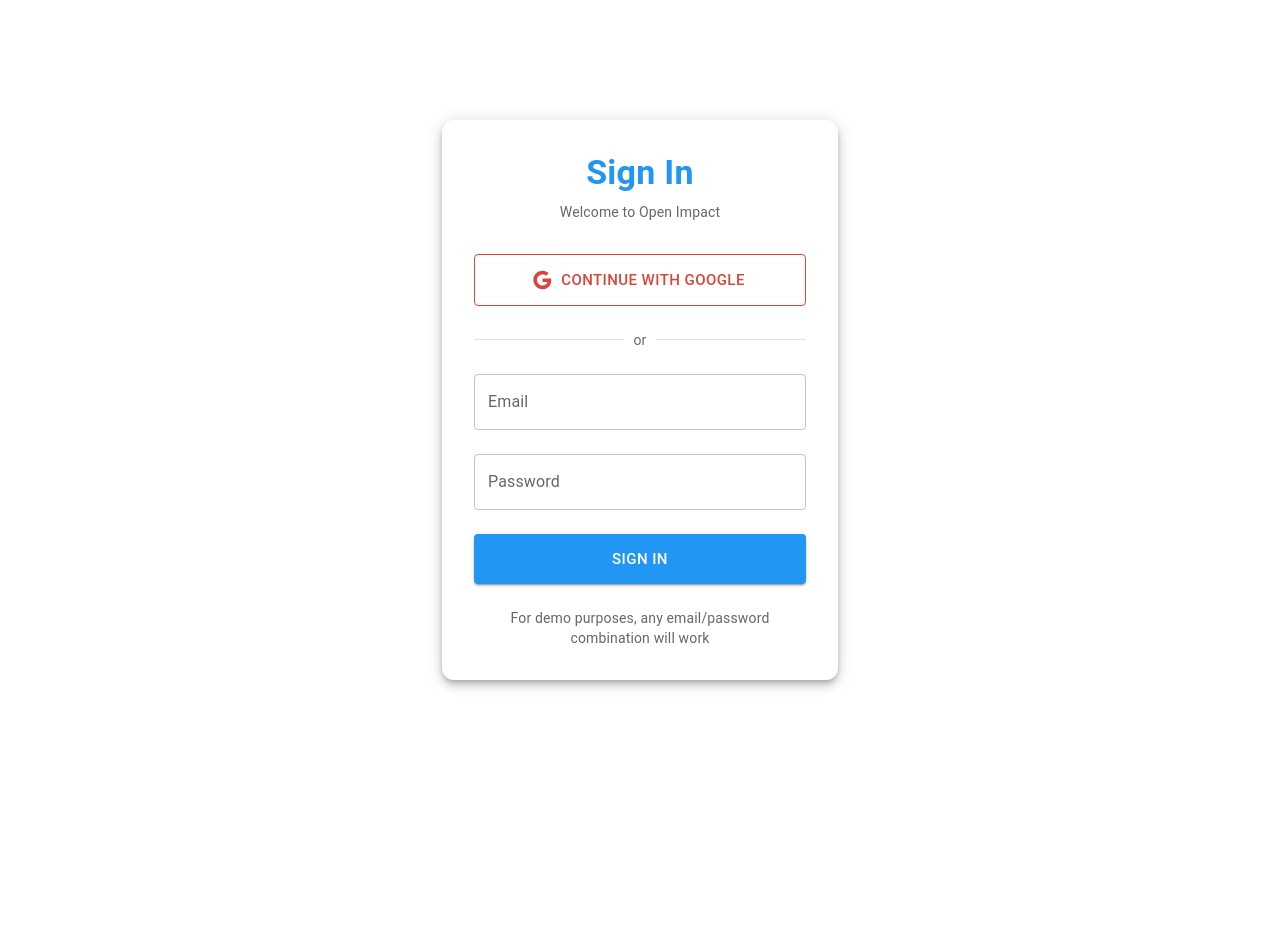
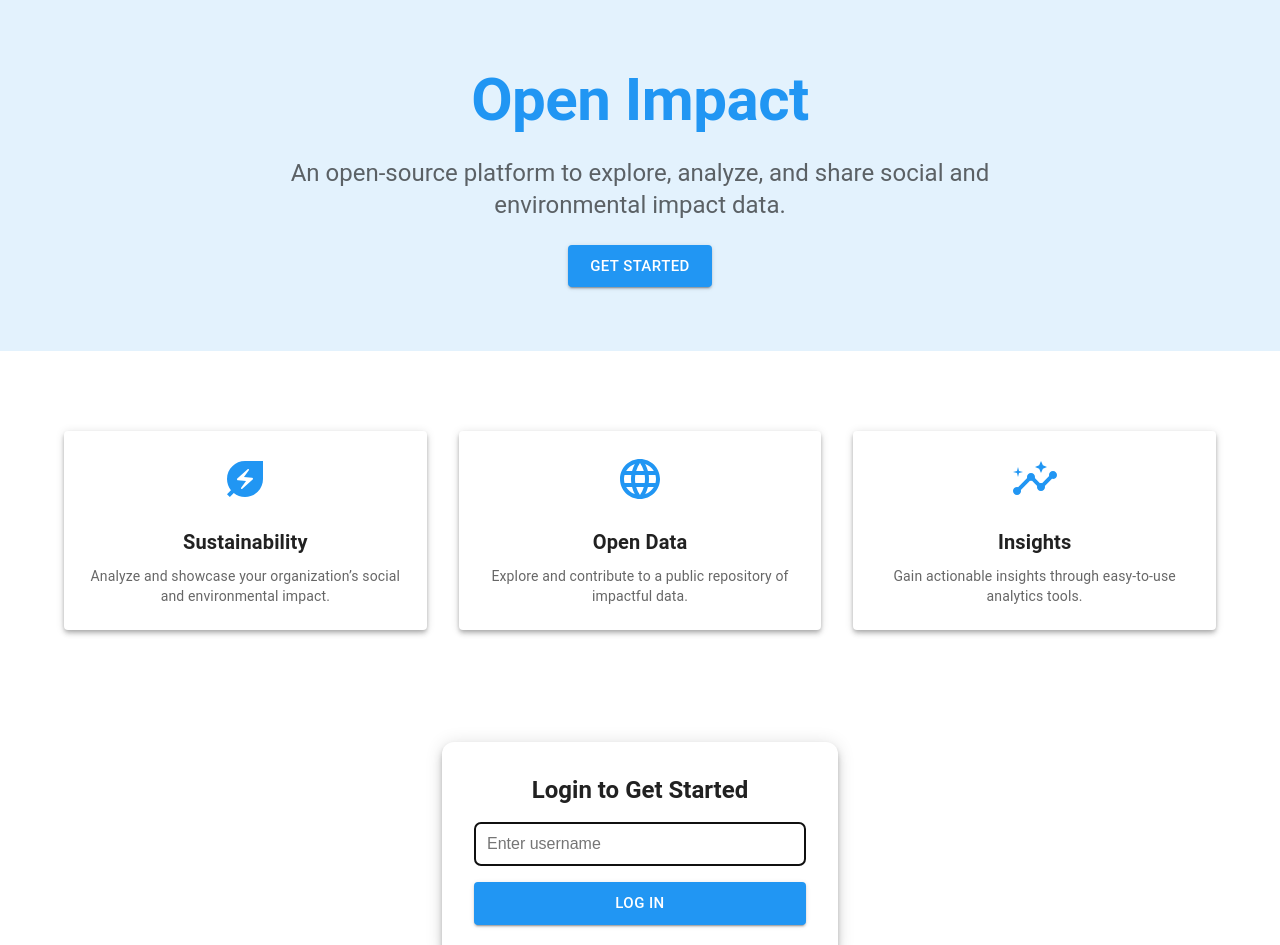
Before and after one commit to stewartDMS/OpenImpact, a Next.js app: page / in a window 1280 px wide. Shown: the top 945 px of the page. Before the commit the page ends 800 px from the top, so only its background shows below. Built offline with nearby package versions, Linux system fonts and the light colour scheme; no server answers.

Commit message:
Refactor AuthPage to Home with login features

```diff
--- a/src/pages/index.tsx
+++ b/src/pages/index.tsx
@@ -1,229 +1,120 @@
-import { useState, useEffect } from 'react'
-import { signIn, signOut, useSession } from 'next-auth/react'
-import {
-  Box,
-  Container,
-  Typography,
-  Button,
-  TextField,
-  Paper,
-  Stack,
-  Alert,
-  Divider,
-  CircularProgress
-} from '@mui/material'
-import { Google as GoogleIcon } from '@mui/icons-material'
-import { useRouter } from 'next/router'
+import { Box, Container, Typography, Button, Grid, Paper, Stack } from "@mui/material";
+import EnergySavingsLeafIcon from "@mui/icons-material/EnergySavingsLeaf";
+import LanguageIcon from "@mui/icons-material/Language";
+import InsightsIcon from "@mui/icons-material/Insights";
+import { useState } from "react";
+import { useSession } from 'next-auth/react';
+import { useRouter } from 'next/router';
 
-export default function AuthPage() {
-  const { data: session, status } = useSession()
-  const router = useRouter()
-  const [email, setEmail] = useState('')
-  const [password, setPassword] = useState('')
-  const [error, setError] = useState('')
-  const [loading, setLoading] = useState(false)
+const features = [
+  {
+    icon: <EnergySavingsLeafIcon color="primary" sx={{ fontSize: 48 }} />,
+    title: "Sustainability",
+    description: "Analyze and showcase your organization’s social and environmental impact."
+  },
+  {
+    icon: <LanguageIcon color="primary" sx={{ fontSize: 48 }} />,
+    title: "Open Data",
+    description: "Explore and contribute to a public repository of impactful data."
+  },
+  {
+    icon: <InsightsIcon color="primary" sx={{ fontSize: 48 }} />,
+    title: "Insights",
+    description: "Gain actionable insights through easy-to-use analytics tools."
+  }
+];
 
-  // Handle successful authentication redirect
-  useEffect(() => {
-    if (session && router.query.callbackUrl) {
-      router.push(router.query.callbackUrl)
+export default function Home() {
+  const [username, setUsername] = useState("");
+  const [error, setError] = useState("");
+  const { data: session } = useSession();
+  const router = useRouter();
+
+  const handleLogin = (e: React.FormEvent) => {
+    e.preventDefault();
+    if (!username.trim()) {
+      setError("Username is required.");
+      return;
     }
-  }, [session, router])
+    setError("");
+    // TODO: Add actual login logic here
+  };
 
-  const handleGoogleSignIn = async () => {
-    setError('')
-    setLoading(true)
-    try {
-      await signIn('google', { callbackUrl: '/' })
-    } catch (err) {
-      setError('Failed to sign in with Google')
-    } finally {
-      setLoading(false)
-    }
-  }
-
-  const handleCredentialsSignIn = async (e) => {
-    e.preventDefault()
-    setError('')
-    setLoading(true)
-
-    if (!email.trim() || !password.trim()) {
-      setError('Please fill in all fields')
-      setLoading(false)
-      return
-    }
-
-    try {
-      const result = await signIn('credentials', {
-        email,
-        password,
-        redirect: false,
-      })
-
-      if (result?.error) {
-        setError('Invalid email or password')
-      } else if (result?.ok) {
-        router.push('/')
-      }
-    } catch (err) {
-      setError('An error occurred during sign in')
-    } finally {
-      setLoading(false)
-    }
-  }
-
-  const handleSignOut = async () => {
-    await signOut({ callbackUrl: '/' })
-  }
-
-  // Loading state
-  if (status === 'loading') {
   return (
-      <Box sx={{
-        minHeight: '100vh',
-        display: 'flex',
-        alignItems: 'center',
-        justifyContent: 'center',
-        bgcolor: 'background.default'
-      }}>
-        <CircularProgress />
-      </Box>
-    )
-  }
-
-  // Already signed in
-  if (session) {
-    return (
-      <Box sx={{
-        minHeight: '100vh',
-        display: 'flex',
-        alignItems: 'center',
-        justifyContent: 'center',
-        bgcolor: 'linear-gradient(135deg, #e3f2fd 0%, #ffffff 100%)'
-      }}>
-        <Container maxWidth="xs">
-          <Paper elevation={6} sx={{ p: 4, borderRadius: 3, textAlign: 'center' }}>
-            <Typography variant="h4" fontWeight={700} mb={2} color="primary">
-              Welcome to Open Impact!
+    <>
+      <Box sx={{ bgcolor: "#e3f2fd", pt: 8, pb: 6 }}>
+        <Container maxWidth="md">
+          <Typography variant="h2" align="center" fontWeight={700} color="primary" gutterBottom>
+            Open Impact
           </Typography>
-            <Typography variant="body1" color="text.secondary" mb={3}>
-              Hello, {session.user?.name || session.user?.email}! You&apos;re successfully signed in.
+          <Typography variant="h5" align="center" color="text.secondary" paragraph>
+            An open-source platform to explore, analyze, and share social and environmental impact data.
           </Typography>
-            <Stack spacing={2}>
           <Button
+            onClick={() => router.push('/auth')}
             variant="contained"
             size="large"
-                onClick={() => router.push('/')}
-                sx={{ mb: 1 }}
+            sx={{ display: "block", mx: "auto", mt: 3, mb: 2 }}
           >
-                Go to Dashboard
+            {session ? 'Go to Dashboard' : 'Get Started'}
           </Button>
-              <Button
-                variant="outlined"
-                size="large"
-                onClick={handleSignOut}
-                disabled={loading}
-              >
-                Sign Out
-              </Button>
-            </Stack>
-          </Paper>
         </Container>
       </Box>
-    )
-  }
 
-  // Sign in form
-  return (
-    <Box sx={{
-      minHeight: '100vh',
-      display: 'flex',
-      alignItems: 'center',
-      justifyContent: 'center',
-      bgcolor: 'linear-gradient(135deg, #e3f2fd 0%, #ffffff 100%)'
-    }}>
-      <Container maxWidth="xs">
-        <Paper elevation={6} sx={{ p: 4, borderRadius: 3 }}>
-          <Typography variant="h4" fontWeight={700} align="center" mb={1} color="primary">
-            Sign In
+      <Container sx={{ py: { xs: 6, md: 10 } }}>
+        <Grid container spacing={4} justifyContent="center">
+          {features.map((feature, idx) => (
+            <Grid item xs={12} md={4} key={idx}>
+              <Paper elevation={4} sx={{ p: 3, textAlign: "center" }}>
+                {feature.icon}
+                <Typography variant="h6" fontWeight={700} mt={2}>
+                  {feature.title}
                 </Typography>
-          <Typography variant="body2" align="center" color="text.secondary" mb={4}>
-            Welcome to Open Impact
+                <Typography variant="body2" color="text.secondary" mt={1}>
+                  {feature.description}
                 </Typography>
+              </Paper>
+            </Grid>
+          ))}
+        </Grid>
+      </Container>
 
+      {/* Login section */}
+      <Container maxWidth="xs" sx={{ mb: 10 }}>
+        <Paper elevation={6} sx={{ p: 4, borderRadius: 3, mt: 4 }}>
+          <Typography variant="h5" fontWeight={700} align="center" mb={2}>
+            Login to Get Started
+          </Typography>
+          <form onSubmit={handleLogin}>
+            <Stack spacing={2}>
+              <input
+                style={{
+                  padding: "12px",
+                  borderRadius: "6px",
+                  border: "1px solid #bdbdbd",
+                  fontSize: "1rem",
+                  width: "100%",
+                }}
+                placeholder="Enter username"
+                value={username}
+                onChange={e => {
+                  setUsername((e.target as HTMLInputElement).value);
+                  if (error) setError("");
+                }}
+                autoFocus
+              />
               {error && (
-            <Alert severity="error" sx={{ mb: 3 }}>
+                <Typography color="error" fontSize={14} align="left">
                   {error}
-            </Alert>
+                </Typography>
               )}
-
-          {/* Google Sign In */}
-          <Button
-            fullWidth
-            variant="outlined"
-            size="large"
-            startIcon={<GoogleIcon />}
-            onClick={handleGoogleSignIn}
-            disabled={loading}
-            sx={{
-              mb: 3,
-              py: 1.5,
-              borderColor: '#db4437',
-              color: '#db4437',
-              '&:hover': {
-                borderColor: '#c23321',
-                bgcolor: 'rgba(219, 68, 55, 0.04)'
-              }
-            }}
-          >
-            {loading ? <CircularProgress size={20} /> : 'Continue with Google'}
-          </Button>
-
-          <Divider sx={{ mb: 3 }}>
-            <Typography variant="body2" color="text.secondary">
-              or
-            </Typography>
-          </Divider>
-
-          {/* Email/Password Form */}
-          <form onSubmit={handleCredentialsSignIn}>
-            <Stack spacing={3}>
-              <TextField
-                fullWidth
-                label="Email"
-                type="email"
-                value={email}
-                onChange={(e) => setEmail(e.target.value)}
-                disabled={loading}
-                autoComplete="email"
-              />
-              <TextField
-                fullWidth
-                label="Password"
-                type="password"
-                value={password}
-                onChange={(e) => setPassword(e.target.value)}
-                disabled={loading}
-                autoComplete="current-password"
-              />
-              <Button
-                type="submit"
-                fullWidth
-                variant="contained"
-                size="large"
-                disabled={loading}
-                sx={{ py: 1.5 }}
-              >
-                {loading ? <CircularProgress size={20} /> : 'Sign In'}
+              <Button type="submit" variant="contained" size="large">
+                Log In
               </Button>
             </Stack>
           </form>
-
-          <Typography variant="body2" align="center" color="text.secondary" sx={{ mt: 3 }}>
-            For demo purposes, any email/password combination will work
-          </Typography>
         </Paper>
       </Container>
-    </Box>
-  )
+    </>
+  );
 }
```
Lines whose indentation alone changed are shown as unchanged.
